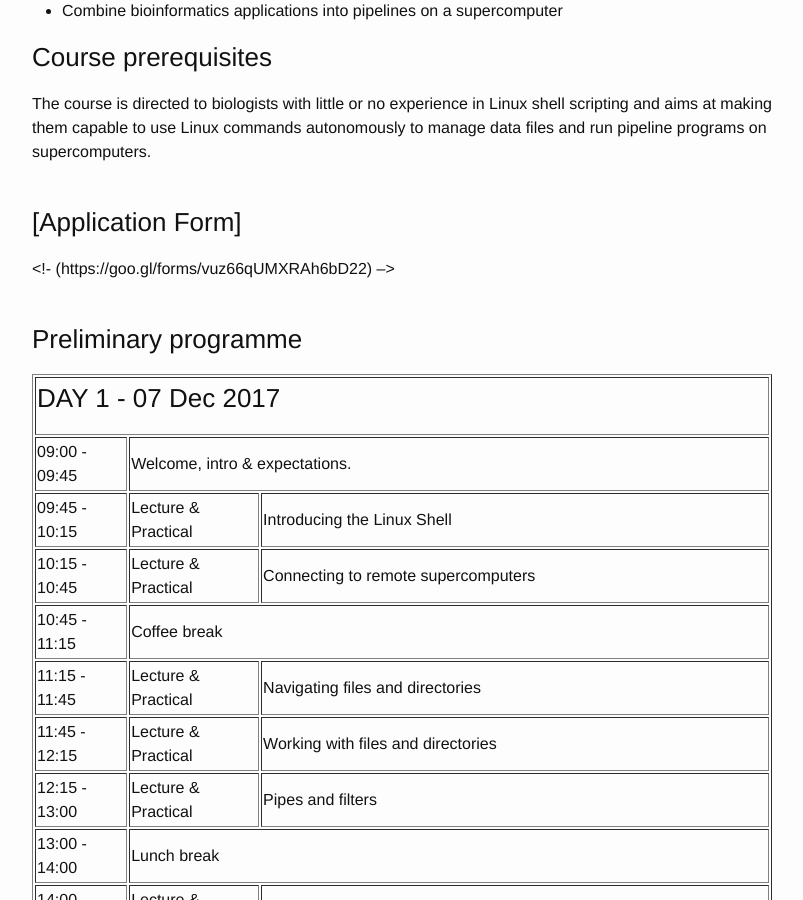
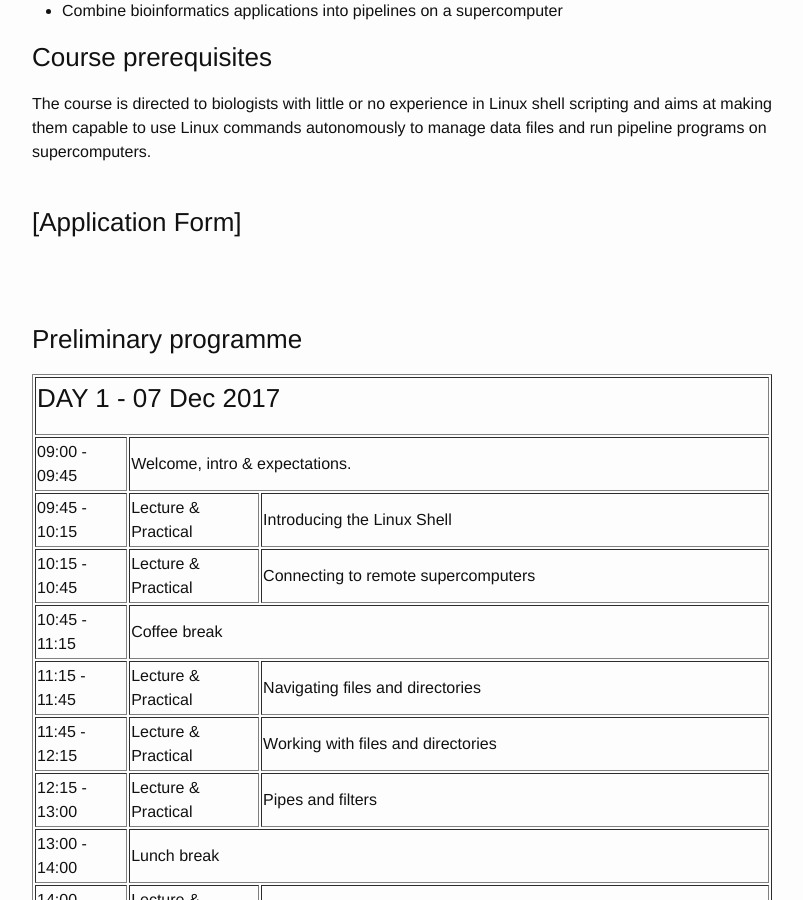
Before and after one commit to ELIXIR-IIB-training/website, a Jekyll site: the page built from _posts/2018-01-16-Linux-Shell-Roma.md, in a window 1280 px wide and 900 px high, scrolled down 2314 px. Shown: the whole window, without its empty margins (238-1041 px from the left). Built offline with Jekyll 4.4.1, drawn with Linux system fonts in a browser that asks for light colours.

Commit message:
Linux shell course typos

```diff
--- a/_posts/2018-01-16-Linux-Shell-Roma.md
+++ b/_posts/2018-01-16-Linux-Shell-Roma.md
@@ -98,7 +98,7 @@ The course is directed to biologists with little or no experience in Linux shell
 
 
 ### [Application Form]
-<!- (https://goo.gl/forms/vuz66qUMXRAh6bD22) -->
+<!-- (https://goo.gl/forms/vuz66qUMXRAh6bD22) -->
 <br>
 <br>
 
```
